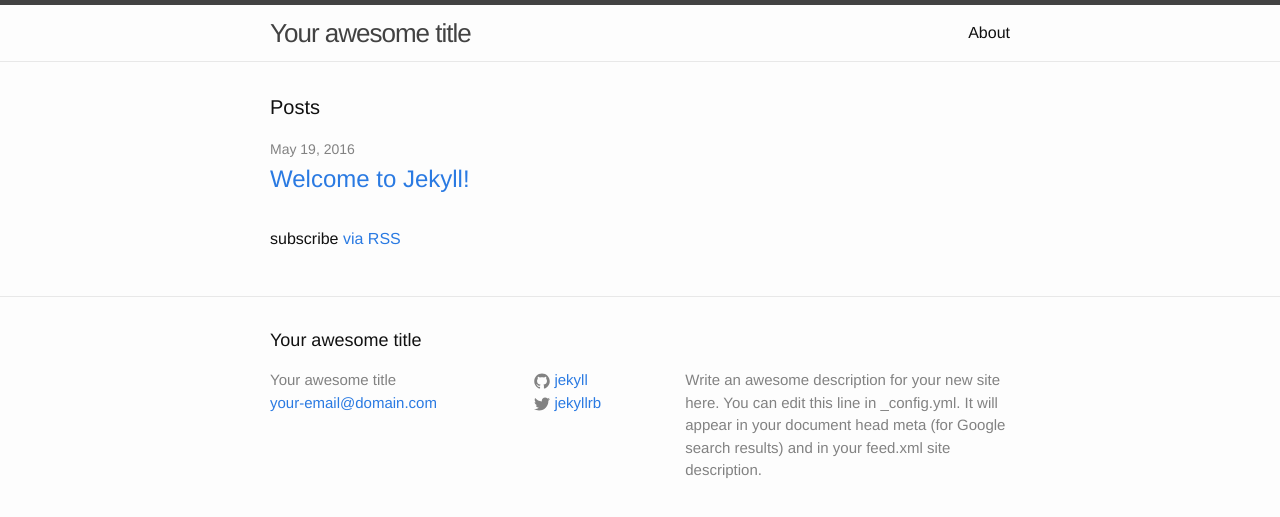
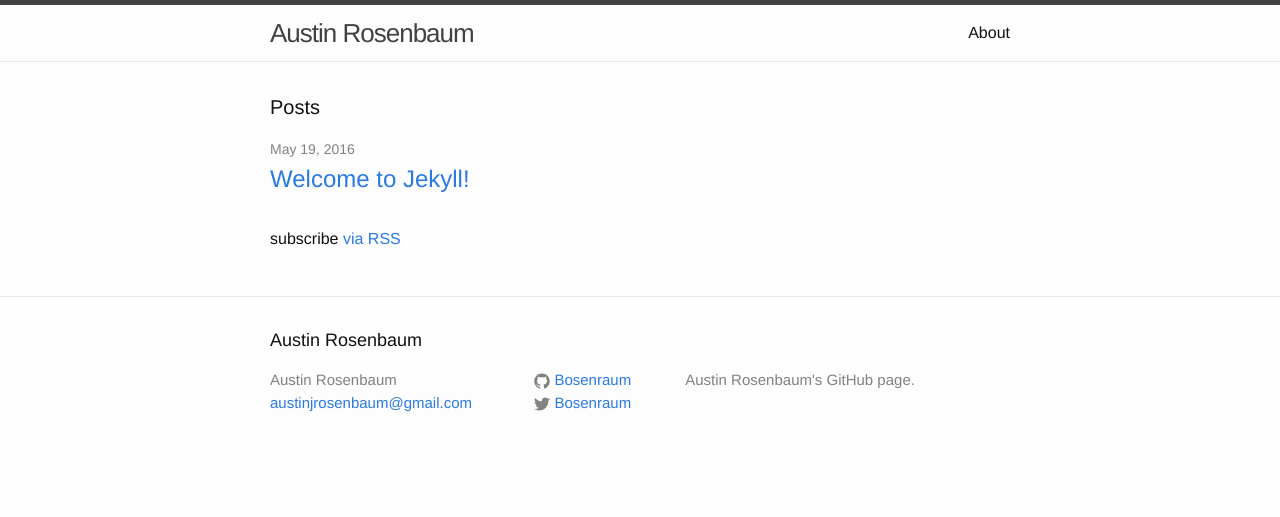
Before and after one commit to Bosenraum/Bosenraum.github.io, a Jekyll site: the page built from index.html, in a window 1280 px wide. Shown: the top 517 px of the page. Built offline with Jekyll 4.4.1, drawn with Linux system fonts in a browser that asks for light colours.

Commit message:
updated config with correct info

```diff
--- a/_config.yml
+++ b/_config.yml
@@ -6,16 +6,14 @@
 # 'jekyll serve'. If you change this file, please restart the server process.
 
 # Site settings
-title: Your awesome title
-email: your-email@domain.com
+title: Austin Rosenbaum
+email: austinjrosenbaum@gmail.com
 description: > # this means to ignore newlines until "baseurl:"
-  Write an awesome description for your new site here. You can edit this
-  line in _config.yml. It will appear in your document head meta (for
-  Google search results) and in your feed.xml site description.
+  Austin Rosenbaum's GitHub page.
 baseurl: "" # the subpath of your site, e.g. /blog
-url: "http://yourdomain.com" # the base hostname & protocol for your site
-twitter_username: jekyllrb
-github_username:  jekyll
+url: "https://Bosenraum.github.io" # the base hostname & protocol for your site
+twitter_username: Bosenraum
+github_username:  Bosenraum
 
 # Build settings
 markdown: kramdown
```
